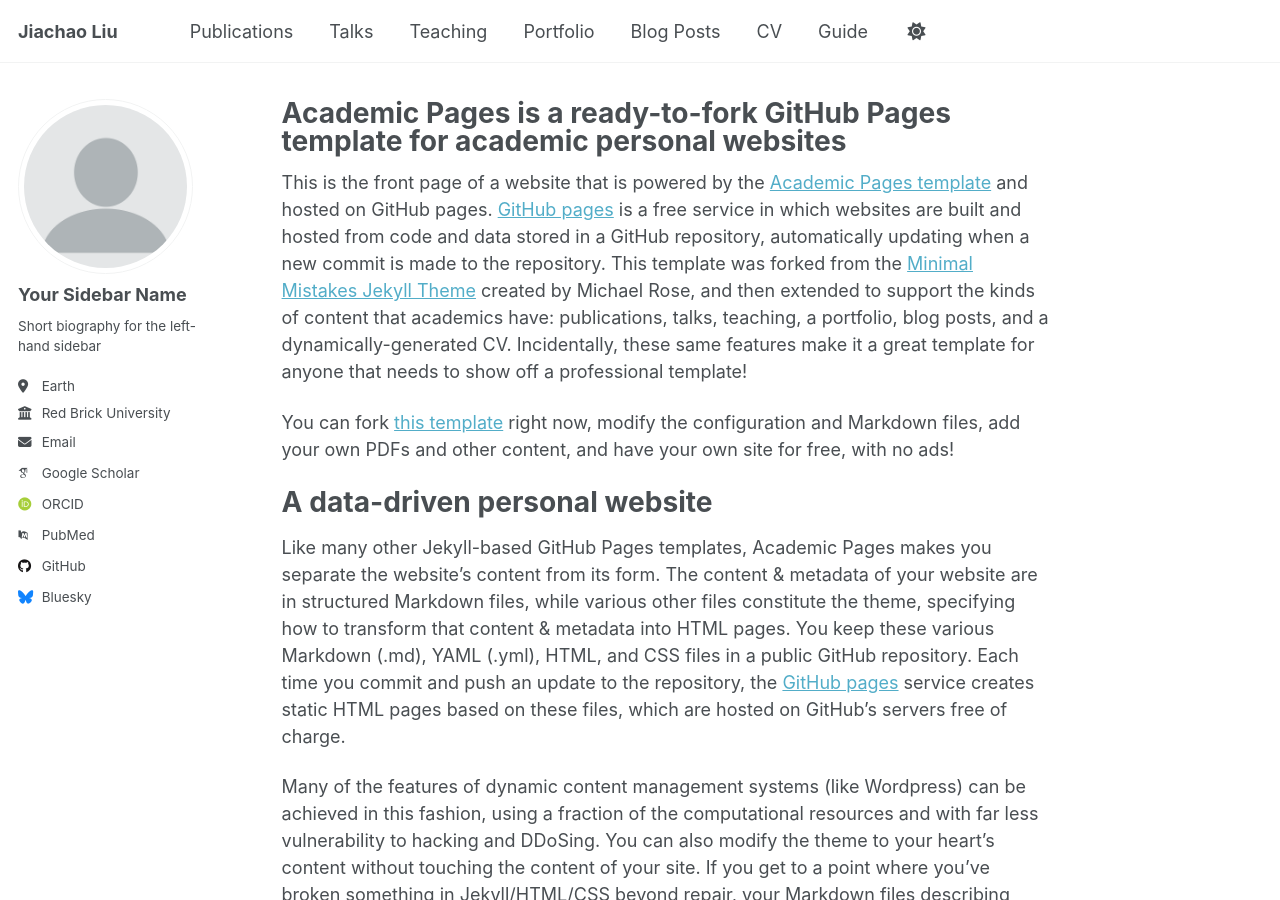
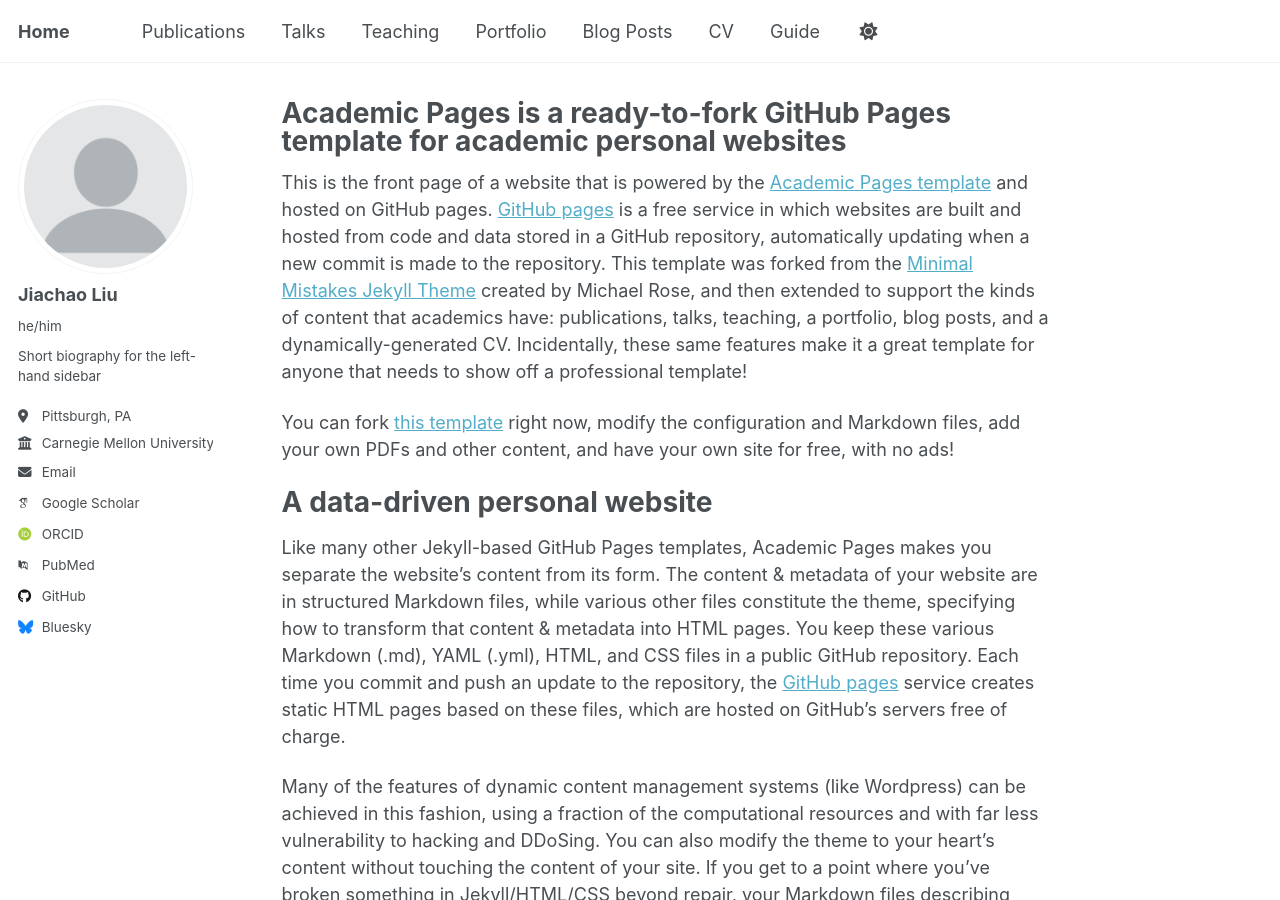
Before and after one commit to jiachaol/jiachaol, a Jekyll site: the page built from _pages/about.md, in a window 1280 px wide and 900 px high. Built offline with Jekyll 4.4.1, drawn with Linux system fonts in a browser that asks for light colours; some web fonts are replaced; a script that is not in the unit is left out.

Commit message:
Modify site title and author details
Updated personal information in the site configuration.

```diff
--- a/_config.yml
+++ b/_config.yml
@@ -9,7 +9,7 @@
 # Basic Site Settings
 locale                   : "en-US"
 site_theme               : "default" # Currently available options are "default", "air"
-title                    : "Jiachao Liu"
+title                    : "Home"
 title_separator          : "-"
 name                     : &name "Your Name"
 description              : &description "Personal website"   # Update this with a general description of your site, this is the default if not overridden by a page
@@ -24,13 +24,13 @@ repository               : "academicpages/academicpages.github.io"
 author:
   # Biographic information
   avatar           : "profile.png"
-  name             : "Your Sidebar Name"
-  pronouns         : # example: "she/her"
+  name             : "Jiachao Liu"
+  pronouns         : "he/him"
   bio              : "Short biography for the left-hand sidebar"
-  location         : "Earth"
-  employer         : "Red Brick University"
-  uri              : # URL
-  email            : "none@example.org"
+  location         : "Pittsburgh, PA"
+  employer         : "Carnegie Mellon University"
+  # uri              : # URL
+  email            : "jiachaol@andrew.cmu.edu"
 
   # Academic websites
   academia         : # URL
```
